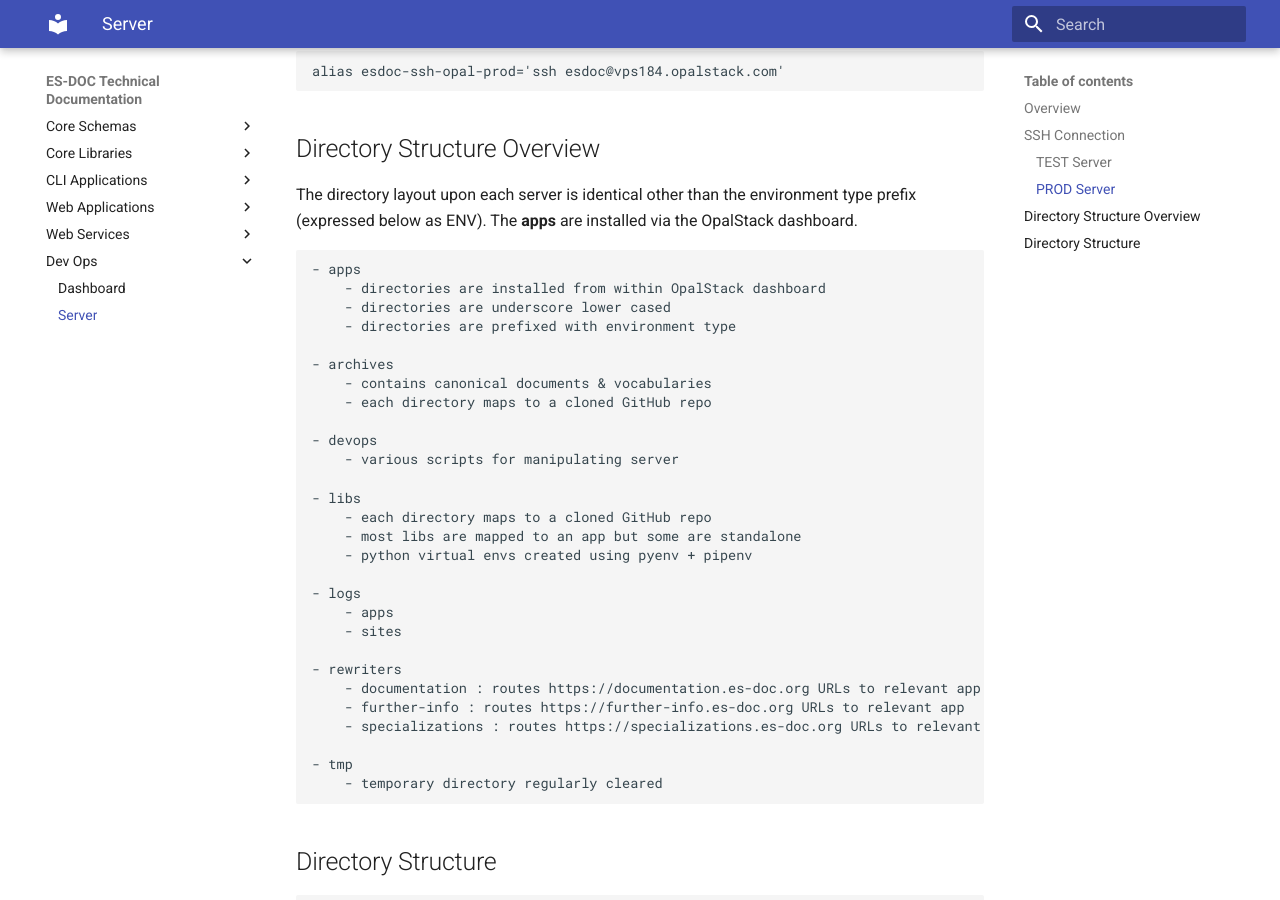
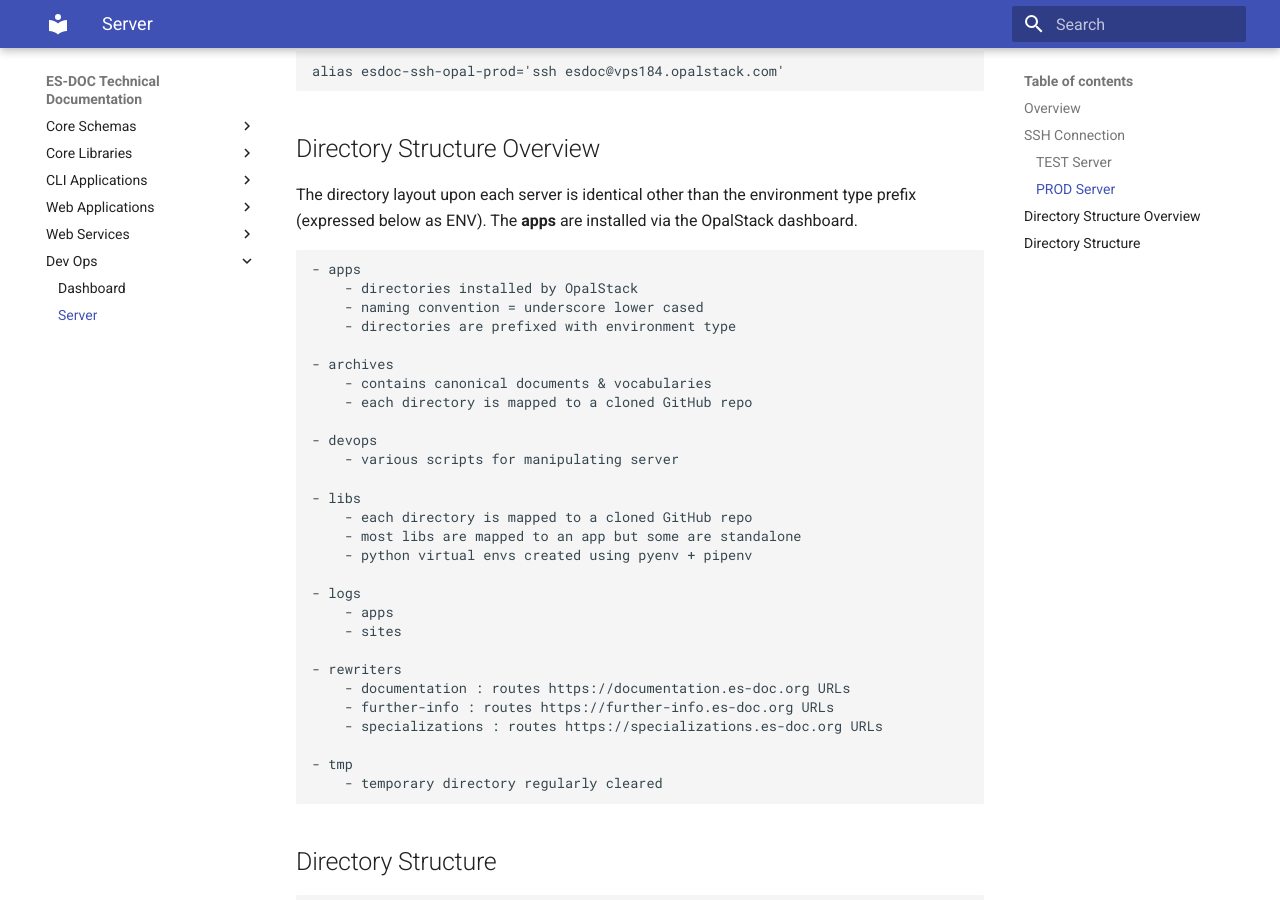
Before and after one commit to ES-DOC/esdoc-technical, an MkDocs documentation site: the page built from docs/devops/server.md, in a window 1280 px wide and 900 px high, scrolled down 511 px. Built offline with MkDocs 1.6.1 and Material for MkDocs 9.7.7, drawn with Linux system fonts in a browser that asks for light colours.

Commit message:
1. Minor changes to server.

````diff
--- a/docs/devops/server.md
+++ b/docs/devops/server.md
@@ -24,19 +24,19 @@ The directory layout upon each server is identical other than the environment ty
 
 ```
 - apps
-    - directories are installed from within OpalStack dashboard
-    - directories are underscore lower cased
+    - directories installed by OpalStack
+    - naming convention = underscore lower cased
     - directories are prefixed with environment type
 
 - archives
     - contains canonical documents & vocabularies
-    - each directory maps to a cloned GitHub repo
+    - each directory is mapped to a cloned GitHub repo
 
 - devops
     - various scripts for manipulating server
 
 - libs
-    - each directory maps to a cloned GitHub repo
+    - each directory is mapped to a cloned GitHub repo
     - most libs are mapped to an app but some are standalone
     - python virtual envs created using pyenv + pipenv
 
@@ -45,9 +45,9 @@ The directory layout upon each server is identical other than the environment ty
     - sites
 
 - rewriters
-    - documentation : routes https://documentation.es-doc.org URLs to relevant app
-    - further-info : routes https://further-info.es-doc.org URLs to relevant app
-    - specializations : routes https://specializations.es-doc.org URLs to relevant app
+    - documentation : routes https://documentation.es-doc.org URLs
+    - further-info : routes https://further-info.es-doc.org URLs
+    - specializations : routes https://specializations.es-doc.org URLs
 
 - tmp
     - temporary directory regularly cleared
````
